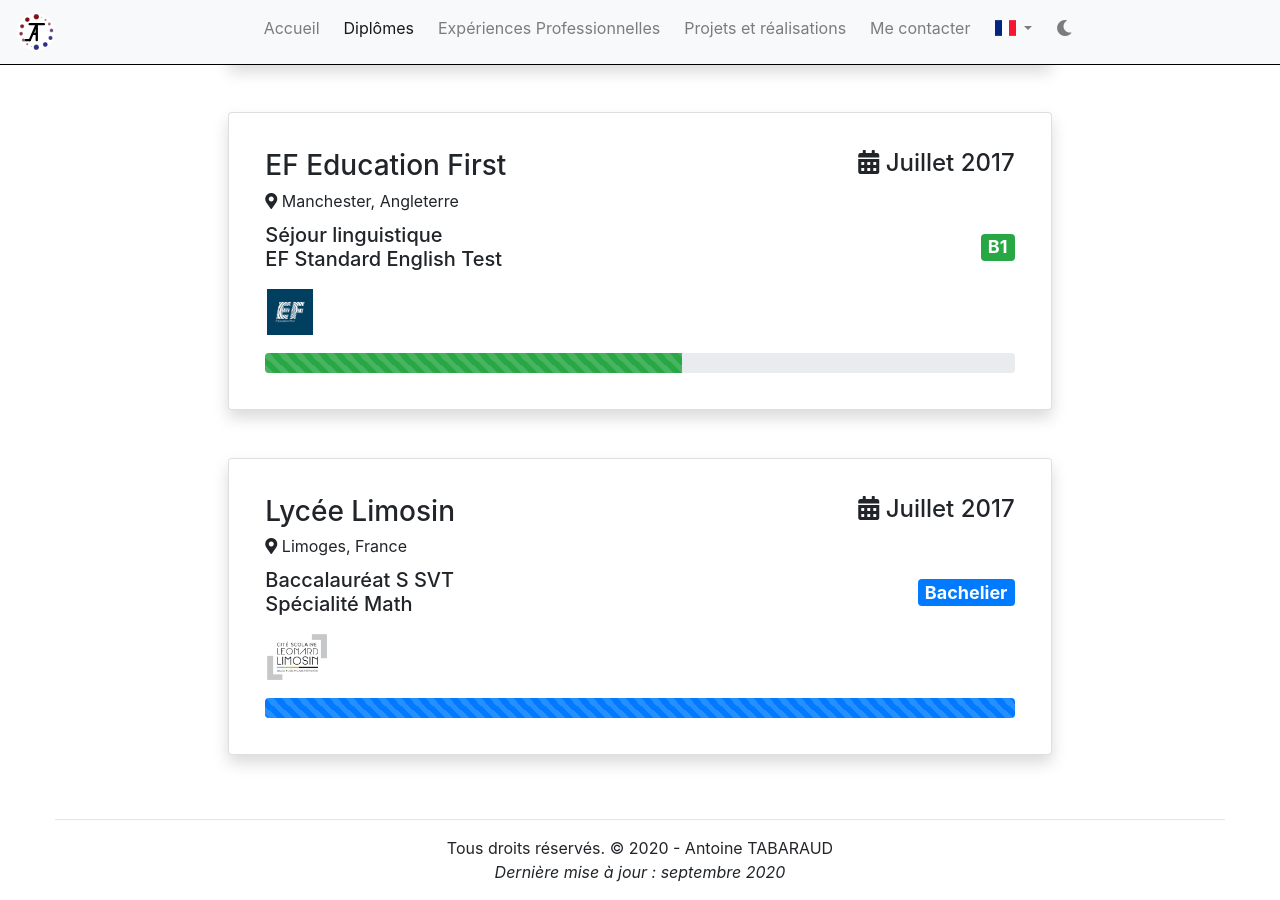
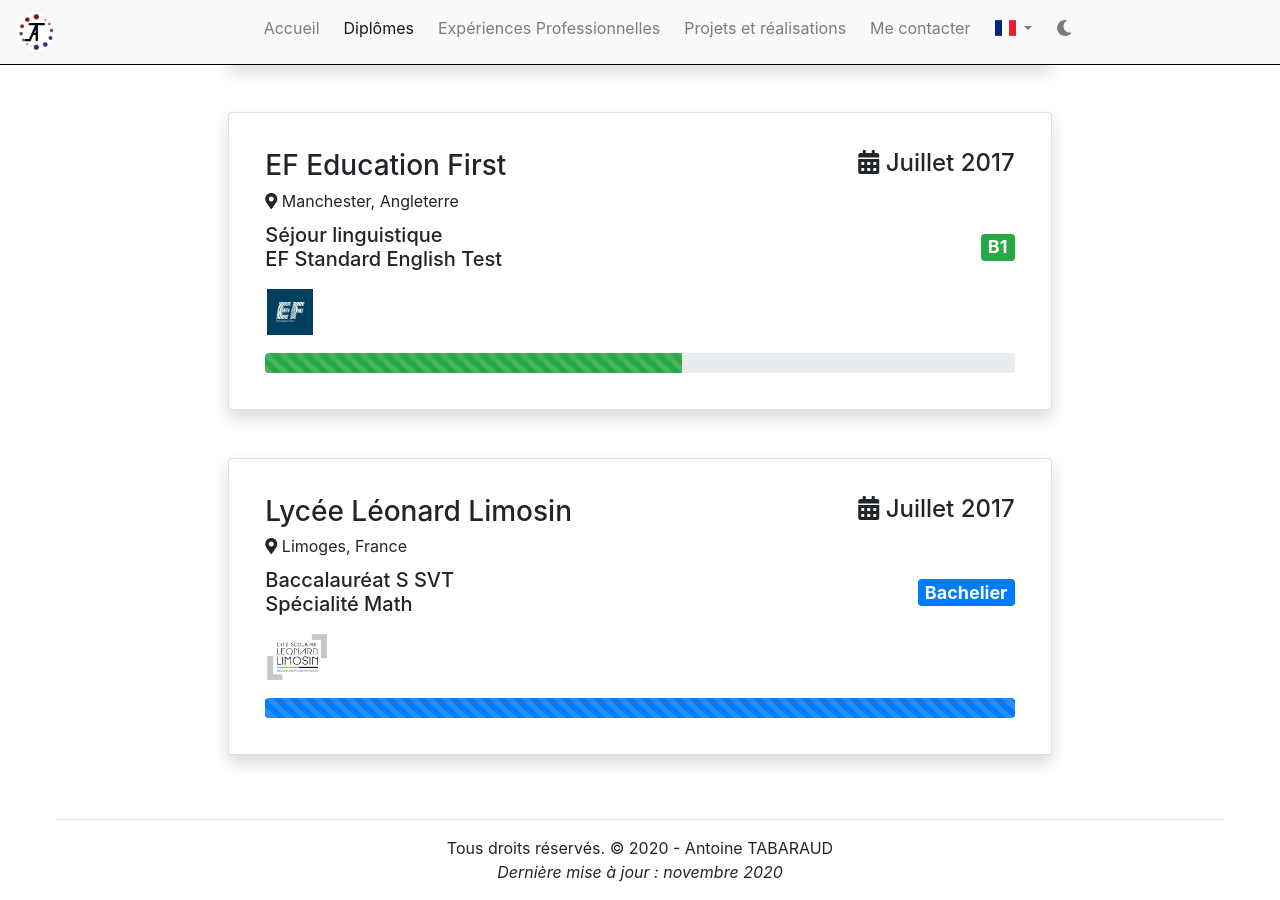
Before and after one commit to AntTBD/AntTBD.github.io, a Jekyll site: the page built from diplomas/index.html, in a window 1280 px wide and 900 px high, scrolled down 788 px. Built offline with Jekyll 4.4.1, drawn with Linux system fonts in a browser that asks for light colours; nearby versions of some CDN libraries.

```diff
--- a/_config.yml
+++ b/_config.yml
@@ -7,8 +7,8 @@ keywords:    "Antoine TABARAUD, TABARAUD, Antoine TBD, AntTBD, Ant TBD"
 favicon:     "/assets/img/favicon.ico"
 
 lastUpdate:
-    fr:      "septembre 2020"
-    en:      "September 2020"
+    fr:      "novembre 2020"
+    en:      "November 2020"
 
 # Build settings
 markdown:    kramdown
--- a/_data/diplomas.yml
+++ b/_data/diplomas.yml
@@ -129,8 +129,8 @@
 #########################################################################
 
 - title:
-    fr:          Lycée Limosin
-    en:          Limosin High school
+    fr:          Lycée Léonard Limosin
+    en:          Léonard Limosin High school
   location:
     fr:          Limoges, France
     en:          Limoges, France
--- a/contact/index.html
+++ b/contact/index.html
@@ -19,7 +19,7 @@ location:
 
 title_2: "Curriculum Vitae"
 CV:
-  src: "/assets/docs/CV%20Antoine%20TABARAUD.pdf"
+  src: "/assets/docs/_CV%20Antoine%20TABARAUD.pdf"
   name: "CV Antoine TABARAUD.pdf"
 ---
 <!-- Me Contacter -->
```
